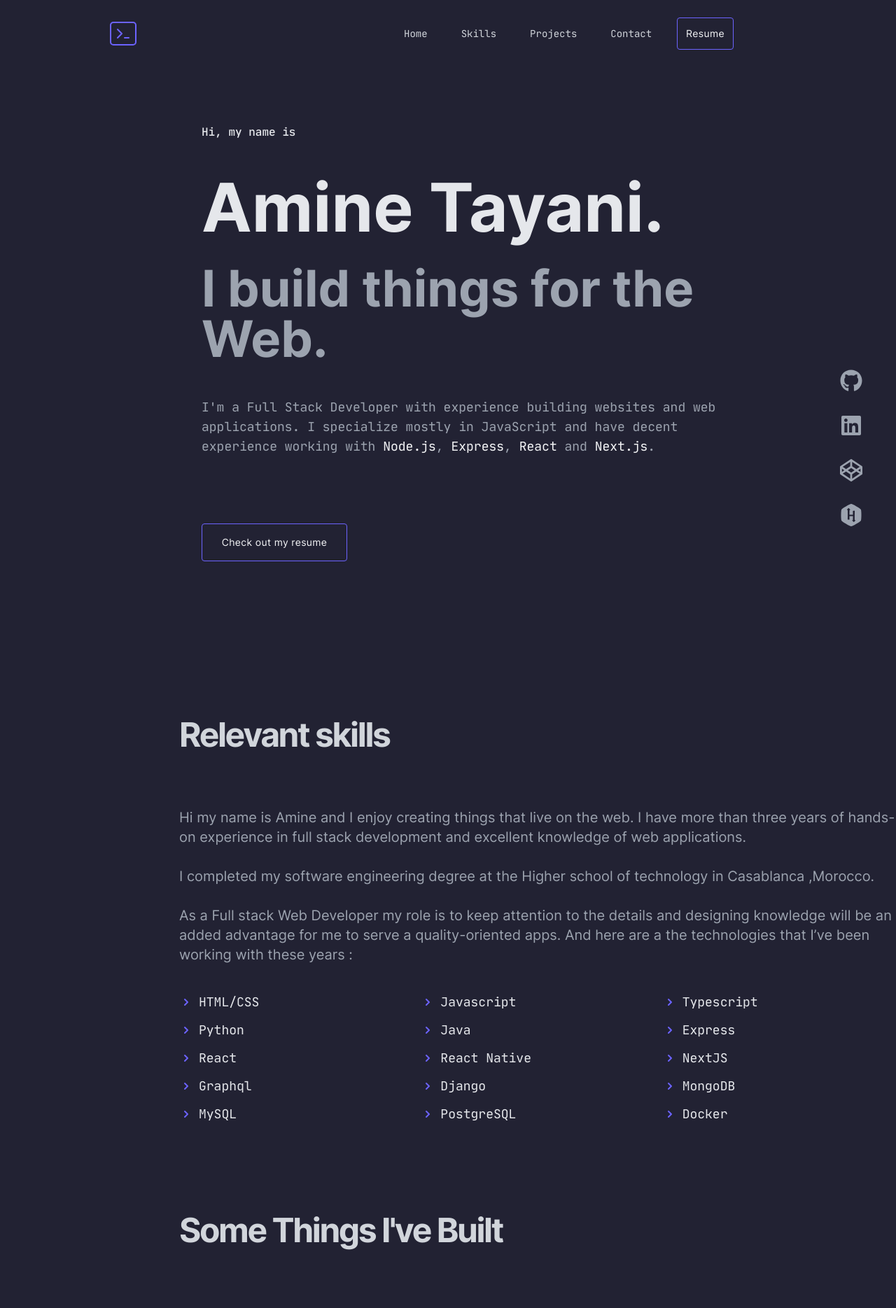
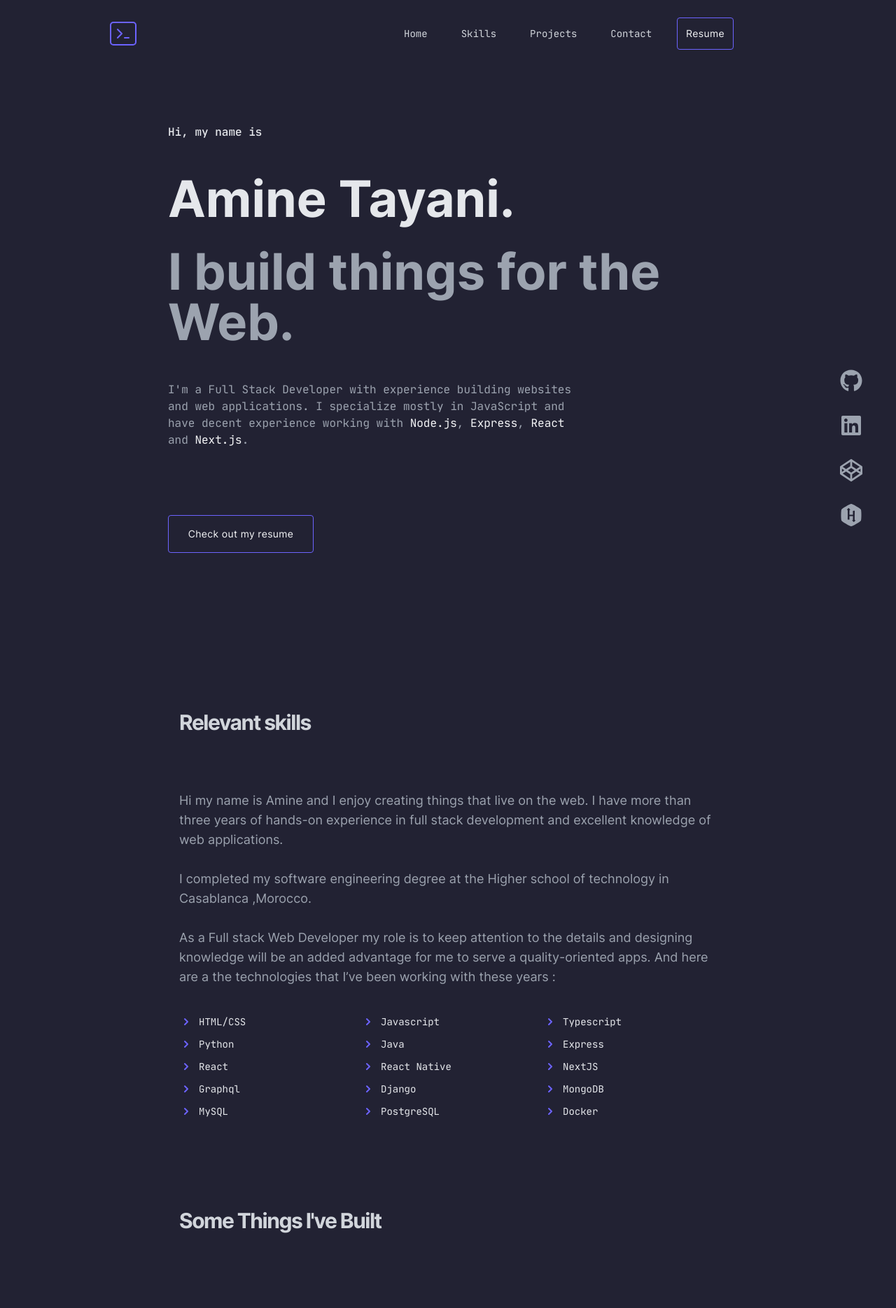
Before and after one commit to amine-tayani/portfolio, a Next.js app: page / in a window 1280 px wide. Shown: the top 1869 px of the page at 70% size. Built offline with nearby package versions, Linux system fonts and the light colour scheme.

Commit message:
fix: add tw utility classes for wide screens

```diff
--- a/components/Credit.js
+++ b/components/Credit.js
@@ -4,7 +4,7 @@ const Credit = () => {
       id="contact"
       className="max-w-screen-xl px-8 py-16 mx-auto rounded-lg my-10 lg:my-20"
     >
-      <div className="lg:hidden flex justify-center  space-x-4 my-12">
+      <div className="lg:hidden flex justify-center space-x-4 my-12">
         <div className="">
           <a
             href="https://github.com/amine-tayani/"
--- a/components/Hero.js
+++ b/components/Hero.js
@@ -3,24 +3,24 @@ import HeroiconsSet from "./HeroiconsSet";
 const Hero = () => {
   return (
     <div className="flex lg:relative">
-      <div className="hidden lg:block absolute mx-20 bottom-0 right-0">
+      <div className="hidden lg:block absolute lg:mx-20 bottom-0 right-0">
         <HeroiconsSet />
       </div>
       <section className="text-gray-200 body-font">
-        <div className="container flex flex-col px-5 sm:px-14 md:px-20 md:text-justify lg:text-left md:flex-row lg:px-28 lg:mt-0 xl:px-40 md:mt-10">
-          <div className="flex flex-col font-inter space-y-4 md:space-y-8 pt-0 mb-16 lg:flex-grow sm:max-w-xl md:max-w-full xl:mr-10 md:pr-12 lg:pl-32 md:mb-8">
+        <div className="container flex flex-col px-5 sm:px-14 md:px-20 md:text-justify lg:text-left md:flex-row lg:px-28 lg:mt-0 md:mt-10">
+          <div className="flex flex-col font-inter space-y-4 md:space-y-8 pt-0 mb-16 lg:flex-grow sm:max-w-xl md:max-w-full md:pr-12 lg:pl-32 md:mb-8">
             <h1 className="lg:mb-4 mt-20 font-Jbrains text-[#6c63ff] font-medium">
               Hi, my name is
             </h1>
 
-            <h2 className="text-4xl sm:text-6xl lg:text-7xl xl:text-8xl font-bold ">
+            <h2 className="text-4xl sm:text-6xl lg:text-7xl font-bold ">
               Amine Tayani.
             </h2>
             <h3 className="text-4xl sm:text-6xl lg:text-7xl font-bold text-gray-400 ">
               I build things for the Web.
             </h3>
-            <div className="w-full max-w-xl xl:max-w-full">
-              <p className="mt-4 text-sm sm:text-base xl:text-lg text-gray-400 font-Jbrains">
+            <div className="w-full max-w-xl ">
+              <p className="mt-4 text-sm sm:text-base text-gray-400 font-Jbrains">
                 I'm a Full Stack Developer with experience building websites and
                 web applications. I specialize mostly in JavaScript and have
                 decent experience working with{" "}
--- a/components/Skills.js
+++ b/components/Skills.js
@@ -19,12 +19,12 @@ const Skills = () => {
   return (
     <div className="w-full mt-32 mx-10 sm:mx-12 md:mx-20 lg:mx-64" id="skills">
       <div className="">
-        <h5 className="tracking-tighter font-inter font-bold mb-10 lg:mb-20 mt-8 sm:mt-14 text-3xl text-gray-300 sm:text-3xl xl:text-5xl">
+        <h5 className="tracking-tighter font-inter font-bold mb-10 lg:mb-20 mt-8 sm:mt-14 text-3xl text-gray-300 sm:text-3xl">
           Relevant skills
         </h5>
       </div>
-      <div className="w-full max-w-xs sm:max-w-md md:max-w-2xl lg:max-w-3xl xl:max-w-5xl">
-        <p className="text-gray-400 font-inter text-lg xl:text-xl">
+      <div className="w-full max-w-xs sm:max-w-md md:max-w-2xl lg:max-w-3xl">
+        <p className="text-gray-400 font-inter text-lg">
           <div className="hidden md:block">
             Hi my name is Amine and I enjoy creating things that live on the
             web. I have more than three years of hands-on experience in full
@@ -56,9 +56,7 @@ const Skills = () => {
                     clipRule="evenodd"
                   />
                 </svg>
-                <span className="text-gray-200 text-sm xl:text-lg">
-                  {skill}
-                </span>
+                <span className="text-gray-200 text-sm">{skill}</span>
               </li>
             );
           })}
--- a/components/projects/Projects.js
+++ b/components/projects/Projects.js
@@ -8,11 +8,11 @@ const Projects = () => {
       className="w-full mt-32 mx-10 sm:mx-12 md:mx-20 lg:mx-64"
     >
       <div className="">
-        <h5 className="tracking-tighter font-inter font-bold lg:mb-20 mb-10 mt-8 sm:mt-14 text-3xl text-gray-300 sm:text-3xl xl:text-5xl">
+        <h5 className="tracking-tighter font-inter font-bold lg:mb-20 mb-10 mt-8 sm:mt-14 text-3xl text-gray-300 sm:text-3xl">
           Some Things I've Built
         </h5>
       </div>
-      <div className="grid grid-cols-1 sm:grid-cols-2 md:grid-cols-2 lg:grid-cols-3 gap-4 max-w-max xl:max-w-[1200px] xl:gap-8">
+      <div className="grid grid-cols-1 sm:grid-cols-2 md:grid-cols-2 lg:grid-cols-3 gap-4 max-w-max ">
         {data.map((project) => (
           <Card project={project} key={project.id} />
         ))}
```
